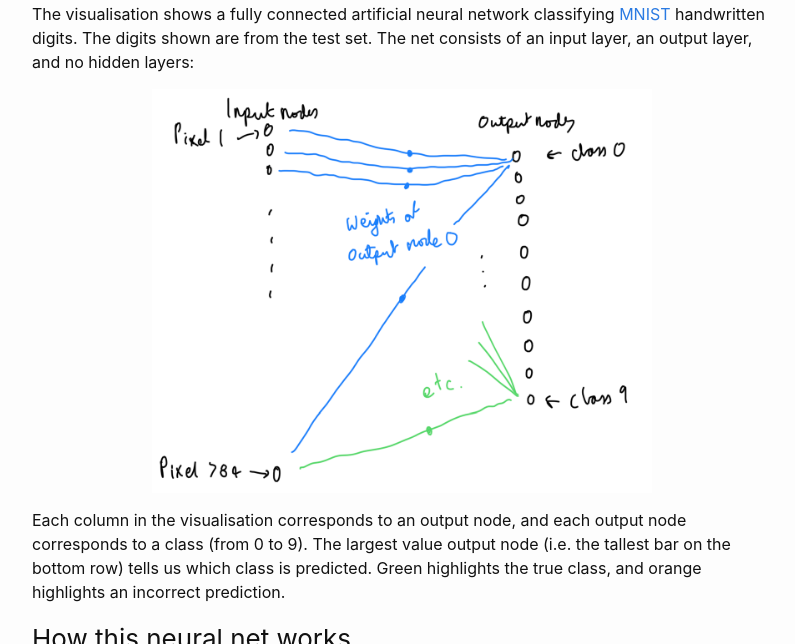
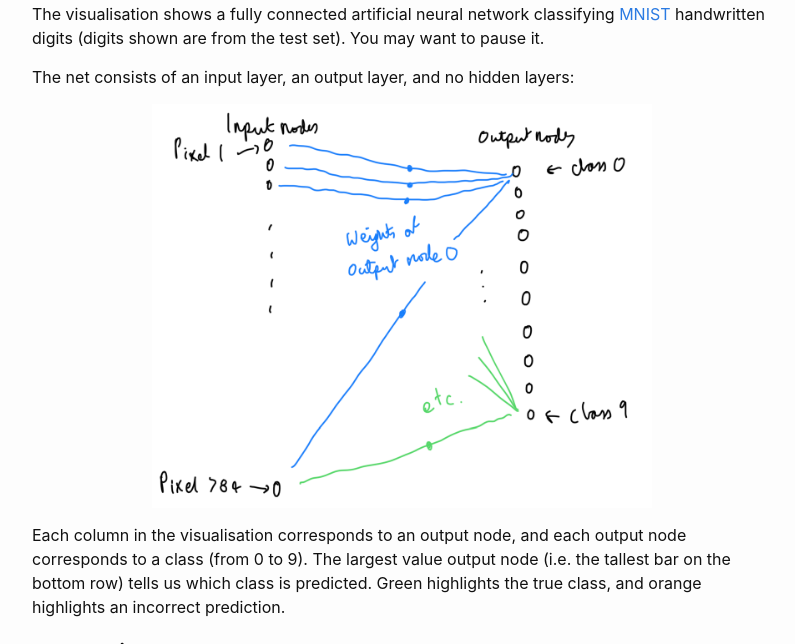
Before and after one commit to sradc/sradc.github.io, a Jekyll site: the page built from _posts/2021-05-23-mnist-visualised.md, in a window 1280 px wide and 900 px high, scrolled down 432 px, cut to the strip 256-900 px from the top of the window. Shown: the whole strip, without its empty margins (238-1033 px from the left). Built offline with Jekyll 4.4.1, drawn with Linux system fonts in a browser that asks for light colours; comment, search, counter and statistics services are not loaded.

Commit message:
split para, add note to pause

```diff
--- a/_posts/2021-05-23-mnist-visualised.md
+++ b/_posts/2021-05-23-mnist-visualised.md
@@ -10,8 +10,9 @@ nolink: false
 
 <iframe width="740" height="400" src="https://www.youtube.com/embed/DVKMpWnUppA" alt="Visualisation" frameborder="0" allowfullscreen></iframe>
 
-The visualisation shows a fully connected artificial neural network classifying [MNIST](https://en.wikipedia.org/wiki/MNIST_database) handwritten digits. The digits shown are from the test set. The net consists of an input layer, an output layer, and no hidden layers:
+The visualisation shows a fully connected artificial neural network classifying [MNIST](https://en.wikipedia.org/wiki/MNIST_database) handwritten digits (digits shown are from the test set). You may want to pause it.
 
+The net consists of an input layer, an output layer, and no hidden layers:
 
 <p align="center">
     <img src="/assets/posts/mnist-visualised/net-sketch.png" width="500" alt="Sketch of the neural network"/>
```
